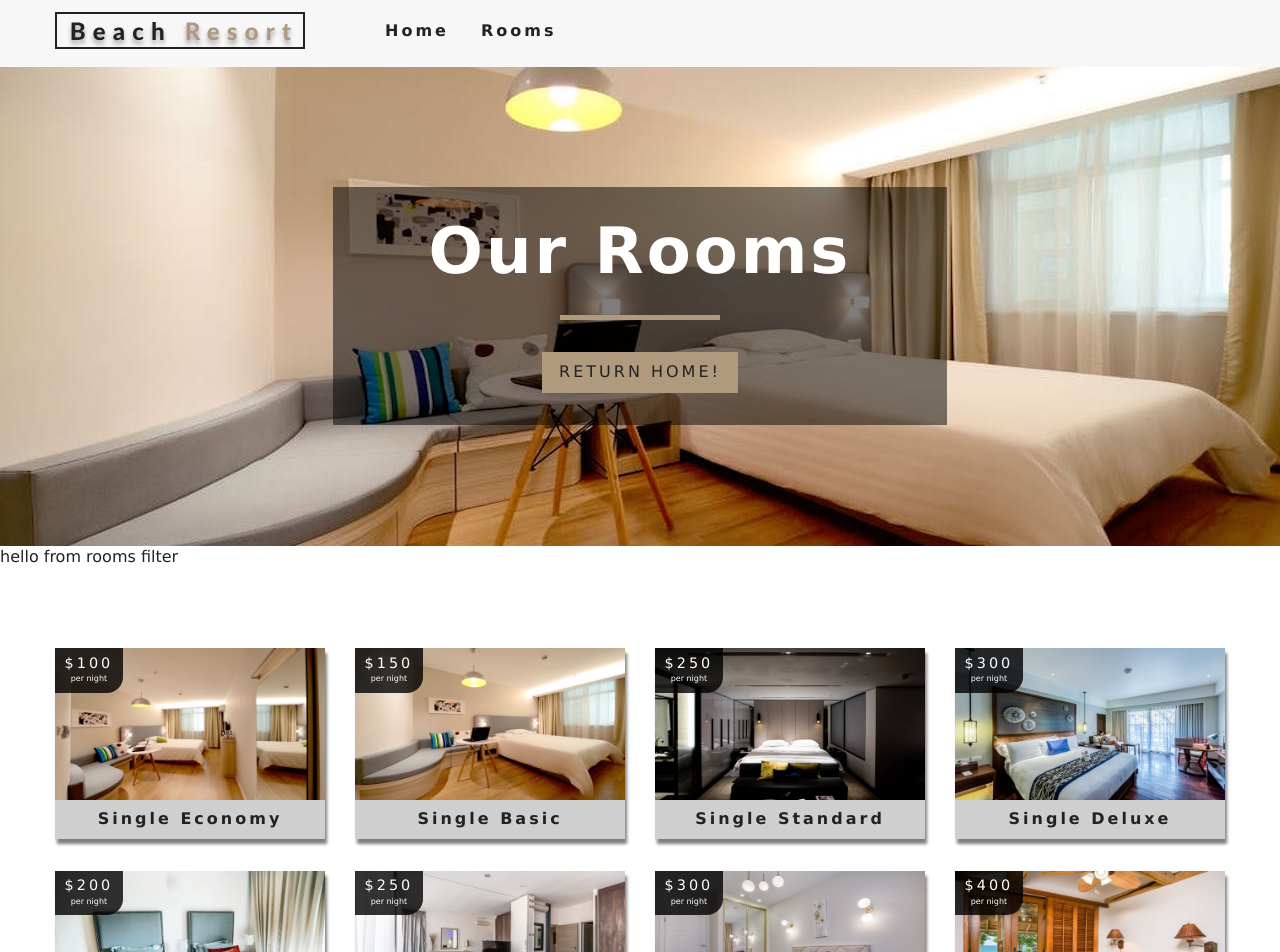
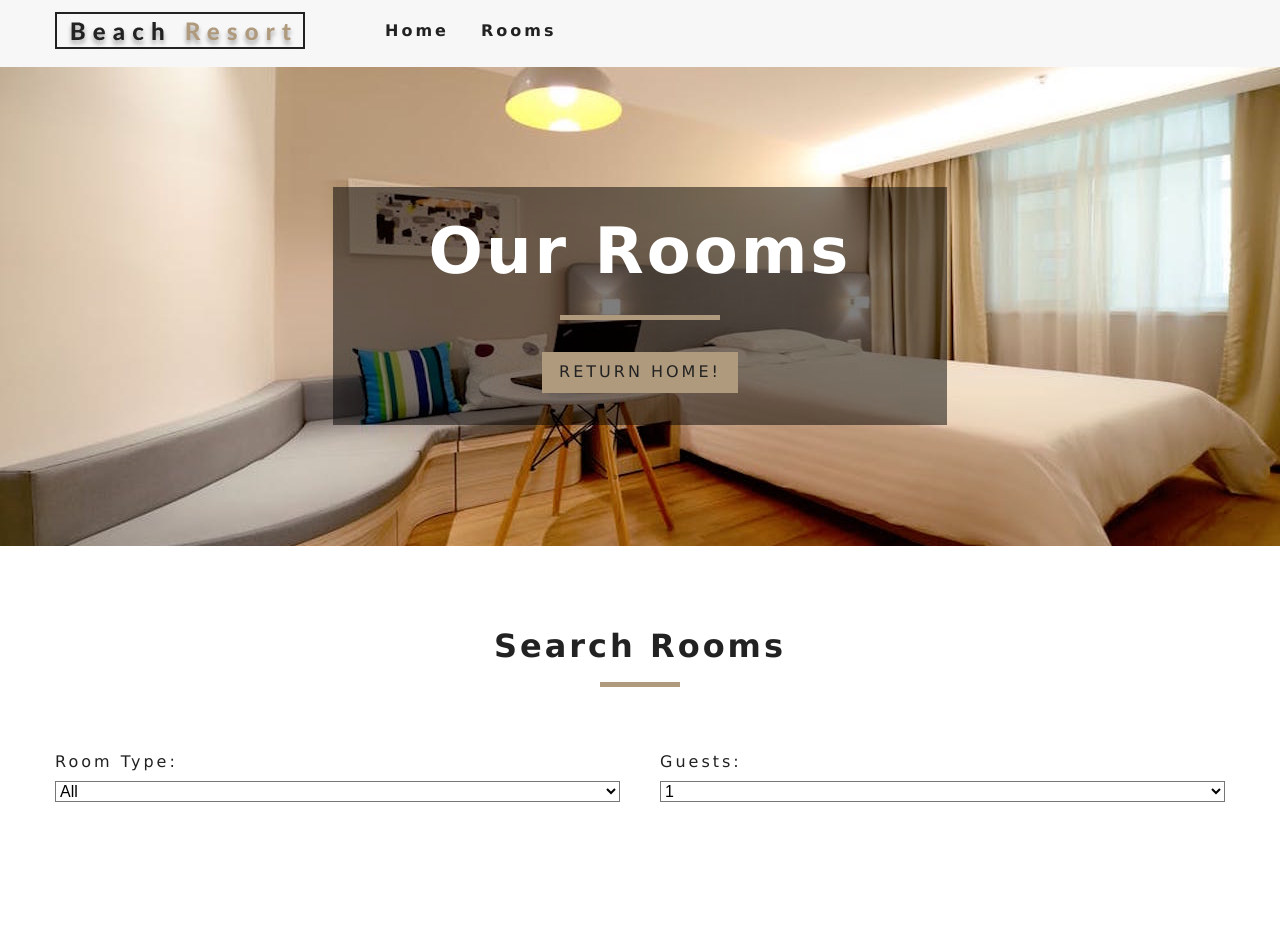
Before and after one commit to MarcusDLG/hotelresort, a React (Create React App) app: page /rooms in a window 1280 px wide. Shown: the top 952 px of the page. Built offline with nearby package versions, Linux system fonts and the light colour scheme.

Commit message:
Finished through room capacity, debug needed

```diff
--- a/src/Context.js
+++ b/src/Context.js
@@ -9,16 +9,30 @@
     sortedRooms: [],
     featuredRooms: [],
     loading: true,
+    type: "all",
+    capacity: 1,
+    price: 0,
+    minPrice: 0,
+    maxPrice: 0,
+    minSize: 0,
+    maxSize: 0,
+    breakfast: false,
+    pets: false,
   };
   // getData
   componentDidMount() {
     let rooms = this.formatData(items);
     let featuredRooms = rooms.filter((room) => room.featured === true);
+    let maxPrice = Math.max(...rooms.map((item) => item.price));
+    let maxSize = Math.max(...rooms.map((item) => item.size));
     this.setState({
       rooms,
       featuredRooms,
       sortedRooms: rooms,
       loading: false,
+      price: maxPrice,
+      maxPrice,
+      maxSize,
     });
   }
 
@@ -37,10 +51,56 @@
     const room = tempRooms.find((room) => room.slug === slug);
     return room;
   };
+  handleChange = (event) => {
+    const target = event.target;
+    const value = event.type === "checkbox" ? target.checked : target.value;
+    const name = event.target.name;
+    this.setState(
+      {
+        [name]: value,
+      },
+      this.filterRooms
+    );
+
+    console.log(name, value);
+  };
+  filterRooms = () => {
+    let {
+      rooms,
+      type,
+      capacity,
+      price,
+      minSize,
+      maxSize,
+      breakfast,
+      pets,
+    } = this.state;
+    let tempRooms = [...rooms];
+    //transform value
+    capacity = parseInt(capacity);
+    // filter by type
+    if (type !== "All") {
+      tempRooms = tempRooms.filter((room) => room.type === type);
+    }
+    // filter by capacity
+    if (capacity !== 1) {
+      tempRooms = tempRooms.filter((room) => room.capacity >= capacity);
+    }
+
+    this.setState({
+      sortedRooms: tempRooms,
+    });
+  };
 
   render() {
     return (
-      <RoomContext.Provider value={{ ...this.state, getRoom: this.getRoom }}>
+      <RoomContext.Provider
+        value={{
+          ...this.state,
+          getRoom: this.getRoom,
+          handleChange: this.handleChange,
+        }}
+      >
         {this.props.children}
       </RoomContext.Provider>
     );
--- a/src/components/RoomsFilter.jsx
+++ b/src/components/RoomsFilter.jsx
@@ -1,7 +1,79 @@
 import React from "react";
+import { useContext } from "react";
+import { RoomContext } from "../Context";
+import Title from "../components/Title";
 
-const RoomsFilter = () => {
-  return <div>hello from rooms filter</div>;
+const RoomsFilter = ({ rooms }) => {
+  const getUnique = (items, value) => {
+    return [...new Set(items.map((item) => item[value]))];
+  };
+  const context = useContext(RoomContext);
+  const {
+    handleChange,
+    type,
+    capacity,
+    price,
+    minPrice,
+    maxPrice,
+    minSize,
+    maxSize,
+    breakfast,
+    pets,
+  } = context;
+  //get unique types
+  let types = getUnique(rooms, "type");
+  //add all
+  types = ["All", ...types];
+  // map to jsx
+  types = types.map((item, index) => {
+    return (
+      <option value={item} key={index}>
+        {item}
+      </option>
+    );
+  });
+  let people = getUnique(rooms, "capacity");
+  people = people.map((item, index) => {
+    return (
+      <option key={index} value={item}>
+        {item}
+      </option>
+    );
+  });
+
+  return (
+    <section className="filter-container">
+      <Title title="search rooms" />
+      <form className="filter-form" action="">
+        {/* select type */}
+        <div className="form-group">
+          <label htmlFor="type">Room Type:</label>
+          <select
+            name="type"
+            id="type"
+            value={type}
+            className="form-control"
+            onChange={handleChange}
+          >
+            {types}
+          </select>
+        </div>
+        <div className="form-group">
+          <label htmlFor="capacity">Guests:</label>
+          <select
+            name="capacity"
+            id="capacity"
+            value={capacity}
+            className="form-control"
+            onChange={handleChange}
+          >
+            {people}
+          </select>
+        </div>
+        {/* end select type */}
+      </form>
+    </section>
+  );
 };
 
 export default RoomsFilter;
```
